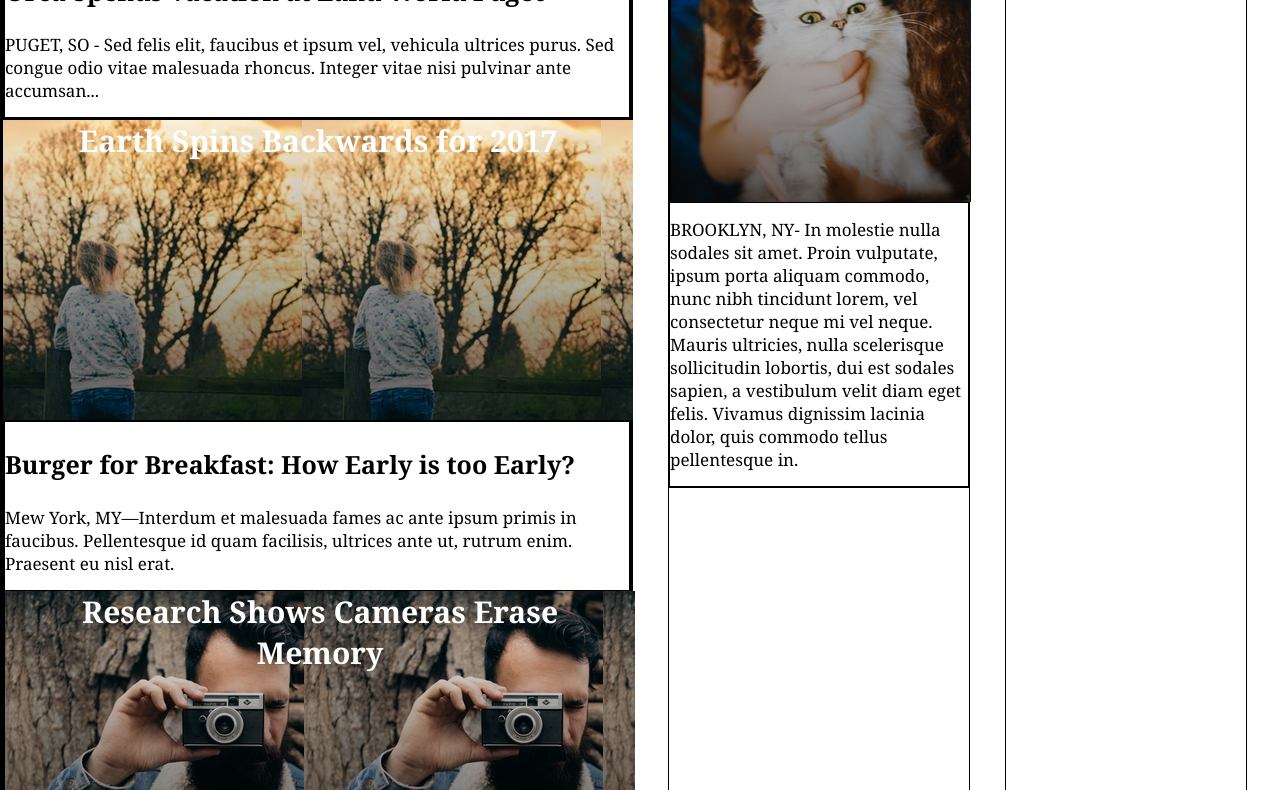
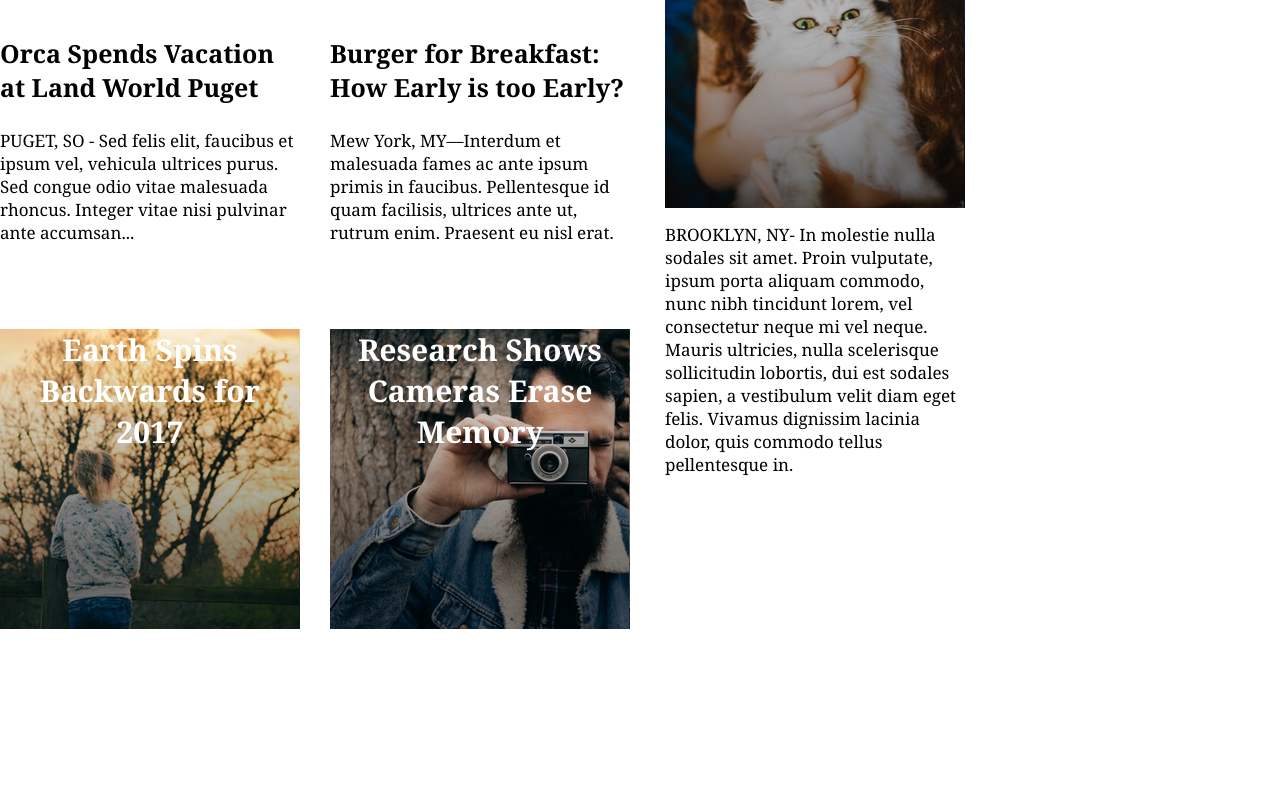
Before and after one commit to ckimball875/MyTimes, a plain HTML site: page index.html in a window 1280 px wide. Shown: the part 752-1542 px from the top of the page. After the commit the page ends 1451 px from the top, so only its background shows below. Drawn offline with Linux system fonts and the light colour scheme.

Commit message:
Got step 5 done

```diff
--- a/index.html
+++ b/index.html
@@ -28,65 +28,62 @@
         </span>
       </nav>
     </header>
-    <div class="news border1">
-      <div class="height35"></div>
-      <div class="left column border1">
-        <div class="border1">
-          <div class="border1">
+    <div class="news">
+      <div class="left column">
         <div class="containingImage imageMain height300 left">
           <div class="imageContent">
             <p class="mainStoryImageText">Mother of Three Buys Tuna Steak at Phish Concert. Leaves, "Feeling Funny."</p>
           </div>
         </div>
-          </div>
         <div class="story">
           <p>MONUMENT VALLEY, AZ - Lorem ipsum dolor sit amet, consectetur adipiscing elit. Pellentesque nec nisl at augue dapibus dignissim. Nunc condimentum rutrum metus, ac eleifend lacus viverra nec. Proin ultrices egestas diam sed mollis. Nulla sapien massa, dictum vitae est et, pellentesque rutrum risus. Nunc volutpat, metus ac rutrum tempus, orci nisi porttitor dolor, sit amet luctus metus est ut mauris. Quisque vulputate nisl vitae massa rhoncus, at sagittis elit accumsan. Etiam tempus, lorem quis blandit imperdiet, enim dui lobortis tortor, sit amet lobortis arcu ex id odio. Nam fermentum nulla et eros bibendum, sed ullamcorper massa scelerisque. Vestibulum aliquet placerat leo a hendrerit. Nulla non sagittis neque. Nullam sit amet fringilla massa.</p>
         </div>
-          <div class="storyWithHeading">
+        <div class="height70"></div>
+        <div class="subColumns left">
+          <div class="subColumn middle">
             <p class="storyHeading headingFontSize">Orca Spends Vacation at Land World Puget</p>
             <p class="story">PUGET, SO - Sed felis elit, faucibus et ipsum vel, vehicula ultrices purus. Sed congue odio vitae malesuada rhoncus. Integer vitae nisi pulvinar ante accumsan...</p>
-          </div>
-          <div class="containingImage image2 height300 left">
-            <div class="imageContent centerText left">
-              <p class="imageText">Earth Spins Backwards for 2017</p>
+            <div class="height70"></div>
+            <div class="containingImage image2 middle height300">
+              <div class="imageContent centerText middle">
+                <p class="imageText">Earth Spins</p>
+                <p class="imageText">Backwards for</p>
+                <p class="imageText">2017</p>
               </div>
             </div>
-          <div class="storyWithHeading">
+            <div class="height70"></div>
+          </div>
+          <div class="subColumn middle">
             <p class="storyHeading headingFontSize">Burger for Breakfast: How Early is too Early?</p>
             <p class="story">Mew York, MY—Interdum et malesuada fames ac ante ipsum primis in faucibus. Pellentesque id quam facilisis, ultrices ante ut, rutrum enim. Praesent eu nisl erat.</p>
-            <div class="containingImage image3 height300 left">
-              <div class="imageContent centerText left">
-                <p class="imageText">Research Shows Cameras Erase</p>
+            <div class="height70"></div>
+            <div class="containingImage image3 middle height300">
+              <div class="imageContent centerText middle">
+                <p class="imageText">Research Shows</p>
+                <p class="imageText">Cameras Erase</p>
                 <p class="imageText">Memory</p>
               </div>
             </div>
+            <div class="height70"></div>
           </div>
         </div>
       </div>
-      <div class="middle column border1">
-        <div class="border1">
-          <div class="storyWithHeading">
+      <div class="middle column">
         <p class="storyHeading headingFontSize">FBI Finds Action Star Guilty of False Advertising</p>
         <p class="story">WASHINGTON DC- Donec luctus sem augue, rutrum posuere orci aliquam sed. Nam vitae aliquam lectus. Sed tempor tortor est, nec sagittis eros tincidunt sed. Morbi venenatis condimentum sem, vitae sollicitudin turpis pulvinar eget. Morbi pellentesque consectetur mi id auctor. Phasellus tincidunt orci mauris, placerat pharetra urna fringilla vitae. Morbi eget rutrum urna. Cras condimentum augue ut ante sollicitudin interdum. Pellentesque cursus dolor at tincidunt cursus. Vestibulum blandit aliquam felis...</p>
-          </div>
-          <div class="border1">
         <div class="containingImage image1 height300 middle">
           <div class="imageContent centerText middle">
             <p class="imageText">Cats in Control-</p>
             <p class="imageText">Is It a Thing?</p>
           </div>
         </div>
-          </div>
         <p class="story">BROOKLYN, NY- In molestie nulla sodales sit amet. Proin vulputate, ipsum porta aliquam commodo, nunc nibh tincidunt lorem, vel consectetur neque mi vel neque. Mauris ultricies, nulla scelerisque sollicitudin lobortis, dui est sodales sapien, a vestibulum velit diam eget felis. Vivamus dignissim lacinia dolor, quis commodo tellus pellentesque in.</p>
       </div>
-      </div>
-      <div class="right column border1">
+      <div class="right column">
         <img src="./resources/images/img-news-bite.png"/>
-        <div class="border1">
         <p class="storyHeading newsBitesFontSize">NEWS BITES</p>
         <p>Cat Emoji Goes Viral Buy Youtube Views Home Business Advertising Ideas Advertising Internet Online Illustration in Marketing Materials Finally a Top Secret Way You Can</p>
       </div>
     </div>
-    </div>
   </body>
 </html>
--- a/resources/css/style.css
+++ b/resources/css/style.css
@@ -29,7 +29,6 @@ header p {
 .logo {
   display: flex;
   flex: auto;
-  border: solid 1px black;
   align-items: center;
   color: MediumAquamarine;
   padding-left: 40px;
@@ -87,17 +86,9 @@ p {
   font-size: 17px;
 }
 
-.storyWithHeading {
-  border: solid 2px black;
-}
-
 .storyHeading {
   margin: 25px 0px 25px 0px;
   font-weight: bold;
-}
-
-.border1 {
-  border: solid 1px black;
 }
 
 .headingFontSize {
@@ -111,7 +102,6 @@ p {
 .story {
   margin-top: 15px;
   padding-bottom: 15px;
-  border-bottom: solid 1px black;
 }
 
 .containingImage {
@@ -121,6 +111,21 @@ p {
 
 .height300 {
   height: 300px;
+}
+
+.height70 {
+  height: 70px;
+}
+
+.subColumns {
+  display: flex;
+  justify-content: space-between;
+}
+
+.subColumn {
+  display: inline-block;
+  flex-direction: column;
+  justify-content: space-between;
 }
 
 .imageMain {
```
Lines whose indentation alone changed are shown as unchanged.
